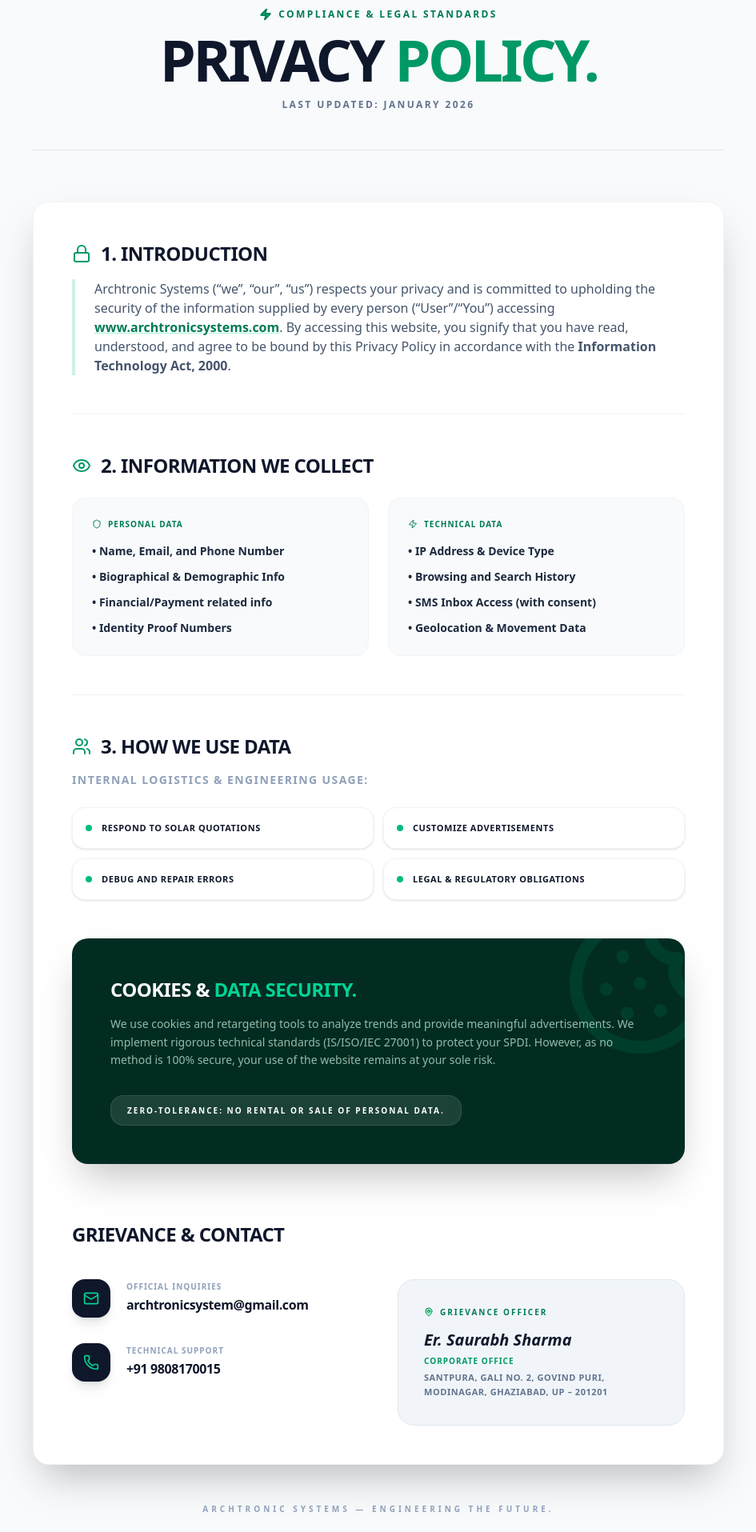
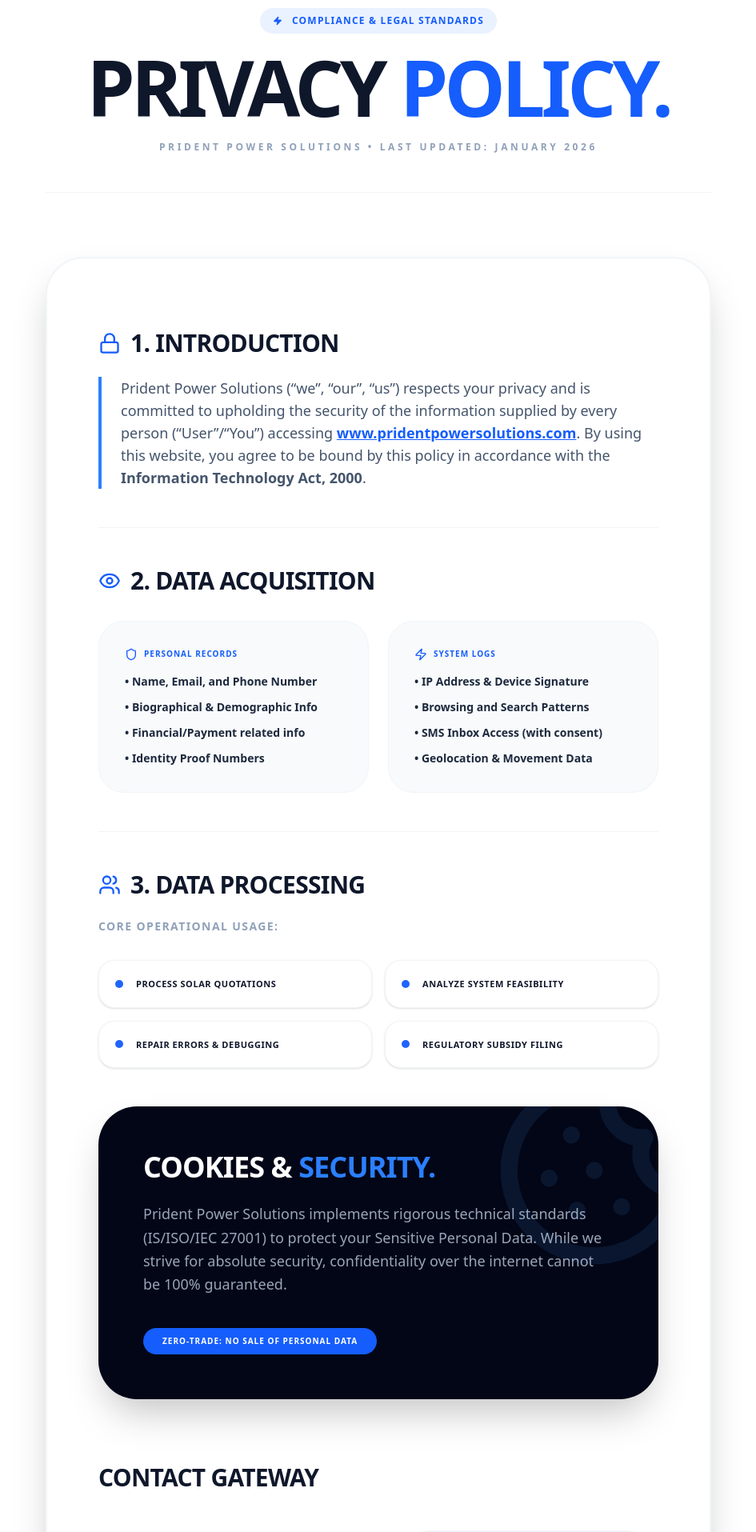
Before and after one commit to saurav5665/Prident-Power, a Next.js app: page /privacy-policy in a window 1280 px wide. Shown: the part 220-2135 px from the top of the page at 80% size, without its empty margins (167-1112 px from the left). Built offline with nearby package versions, Linux system fonts and the light colour scheme.

Commit message:
Upadte the Privecy Policies

```diff
--- a/app/_components/PrivacyPolicy.jsx
+++ b/app/_components/PrivacyPolicy.jsx
@@ -1,53 +1,60 @@
+"use client"
+
 import React from "react";
-import { Shield, Lock, Eye, Users, Cookie, Mail, Phone, MapPin, Zap } from "lucide-react";
+import { Shield, Lock, Eye, Users, Cookie, Mail, Phone, MapPin, Zap, Globe } from "lucide-react";
+import { Badge } from "@/components/ui/badge";
+import { Card, CardContent } from "@/components/ui/card";
+import { Separator } from "@/components/ui/separator";
 
 const PrivacyPolicy = () => {
   const lastUpdated = "January 2026";
 
   return (
-    <div className="min-h-screen bg-slate-50 py-16 md:py-24 selection:bg-emerald-100">
-      <div className="container mx-auto px-4 max-w-4xl">
+    <div className="min-h-screen bg-white py-12 md:py-24 selection:bg-blue-100 overflow-x-hidden">
+      <div className="container mx-auto px-4 sm:px-6 lg:px-8 max-w-4xl">
 
-        {/* Header Section: Industrial Clean Aesthetic */}
-        <div className="flex flex-col items-center justify-center text-center mb-12 md:mb-16 border-b border-slate-200 pb-12">
-          <div className="flex items-center gap-2 mb-4 text-emerald-700 font-bold uppercase tracking-[0.2em] text-[10px] md:text-xs">
-            <Zap className="w-4 h-4 fill-emerald-600" />
+        {/* SECTION 1: HERO HEADER */}
+        <div className="flex flex-col items-center justify-center text-center mb-12 md:mb-20 border-b border-slate-100 pb-12">
+          <Badge className="bg-blue-500/10 text-blue-600 border-none px-4 py-2 rounded-full text-[10px] md:text-xs font-black uppercase tracking-widest mb-6">
+            <Zap className="w-4 h-4 mr-2 fill-blue-600" />
             Compliance & Legal Standards
-          </div>
-          <h1 className="text-4xl md:text-7xl font-black text-slate-900 tracking-tighter uppercase leading-[0.9] mb-4">
-            PRIVACY <span className="text-emerald-600">POLICY.</span>
+          </Badge>
+          <h1 className="text-4xl md:text-8xl font-black text-slate-900 tracking-tighter uppercase leading-[0.9] mb-6">
+            PRIVACY <span className="text-blue-600">POLICY.</span>
           </h1>
-          <p className="text-slate-500 font-bold uppercase tracking-[0.2em] text-[10px] md:text-xs">
-            Last Updated: {lastUpdated}
+          <p className="text-slate-400 font-bold uppercase tracking-[0.3em] text-[10px] md:text-xs">
+            Prident Power Solutions • Last Updated: {lastUpdated}
           </p>
         </div>
 
-        {/* Main Content Card */}
-        <div className="bg-white shadow-2xl rounded-2xl overflow-hidden border border-slate-100">
-          <div className="p-8 md:p-12 space-y-12 text-slate-600 leading-relaxed font-medium">
+        {/* SECTION 2: LEGAL CONTENT CARD */}
+        <Card className="shadow-2xl rounded-[2rem] md:rounded-[3rem] overflow-hidden border-slate-100 border-2">
+          <CardContent className="p-8 md:p-16 space-y-12 text-slate-600 leading-relaxed font-medium">
 
             {/* 1. Introduction */}
             <section>
-              <h2 className="text-xl md:text-2xl font-black text-slate-900 uppercase tracking-tight mb-4 flex items-center gap-3">
-                <Lock className="text-emerald-600" size={24} /> 1. Introduction
+              <h2 className="text-xl md:text-3xl font-black text-slate-900 uppercase tracking-tight mb-6 flex items-center gap-3">
+                <Lock className="text-blue-600" size={28} /> 1. Introduction
               </h2>
-              <p className="text-sm md:text-base border-l-4 border-emerald-500/20 pl-6">
-                Archtronic Systems (“we”, “our”, “us”) respects your privacy and is committed to upholding the security of the information supplied by every person (“User”/“You”) accessing <span className="text-emerald-700 font-bold underline decoration-emerald-200">www.archtronicsystems.com</span>.
-                By accessing this website, you signify that you have read, understood, and agree to be bound by this Privacy Policy in accordance with the <strong>Information Technology Act, 2000</strong>.
-              </p>
+              <div className="border-l-4 border-blue-500 pl-6">
+                <p className="text-sm md:text-lg">
+                  Prident Power Solutions (“we”, “our”, “us”) respects your privacy and is committed to upholding the security of the information supplied by every person (“User”/“You”) accessing <span className="text-blue-600 font-bold underline">www.pridentpowersolutions.com</span>.
+                  By using this website, you agree to be bound by this policy in accordance with the <strong>Information Technology Act, 2000</strong>.
+                </p>
+              </div>
             </section>
 
-            <div className="h-px bg-slate-100 w-full" />
+            <Separator className="bg-slate-100" />
 
             {/* 2. Information Collection */}
             <section>
-              <h2 className="text-xl md:text-2xl font-black text-slate-900 uppercase tracking-tight mb-6 flex items-center gap-3">
-                <Eye className="text-emerald-600" size={24} /> 2. Information We Collect
+              <h2 className="text-xl md:text-3xl font-black text-slate-900 uppercase tracking-tight mb-8 flex items-center gap-3">
+                <Eye className="text-blue-600" size={28} /> 2. Data Acquisition
               </h2>
-              <div className="grid md:grid-cols-2 gap-4 md:gap-6">
-                <div className="bg-slate-50 p-6 rounded-xl border border-slate-100 transition-all hover:border-emerald-200">
-                  <h4 className="font-black text-emerald-700 uppercase text-[10px] tracking-widest mb-4 flex items-center gap-2">
-                    <Shield className="w-3 h-3" /> Personal Data
+              <div className="grid md:grid-cols-2 gap-6">
+                <div className="bg-slate-50 p-8 rounded-[2rem] border border-slate-100 hover:border-blue-200 transition-colors group">
+                  <h4 className="font-black text-blue-600 uppercase text-[10px] tracking-widest mb-4 flex items-center gap-2">
+                    <Shield className="w-4 h-4 group-hover:fill-blue-600" /> Personal Records
                   </h4>
                   <ul className="space-y-3 text-xs md:text-sm font-bold text-slate-800">
                     <li>• Name, Email, and Phone Number</li>
@@ -56,13 +63,13 @@
                     <li>• Identity Proof Numbers</li>
                   </ul>
                 </div>
-                <div className="bg-slate-50 p-6 rounded-xl border border-slate-100 transition-all hover:border-emerald-200">
-                  <h4 className="font-black text-emerald-700 uppercase text-[10px] tracking-widest mb-4 flex items-center gap-2">
-                    <Zap className="w-3 h-3" /> Technical Data
+                <div className="bg-slate-50 p-8 rounded-[2rem] border border-slate-100 hover:border-blue-200 transition-colors group">
+                  <h4 className="font-black text-blue-600 uppercase text-[10px] tracking-widest mb-4 flex items-center gap-2">
+                    <Zap className="w-4 h-4 group-hover:fill-blue-600" /> System Logs
                   </h4>
                   <ul className="space-y-3 text-xs md:text-sm font-bold text-slate-800">
-                    <li>• IP Address & Device Type</li>
-                    <li>• Browsing and Search History</li>
+                    <li>• IP Address & Device Signature</li>
+                    <li>• Browsing and Search Patterns</li>
                     <li>• SMS Inbox Access (with consent)</li>
                     <li>• Geolocation & Movement Data</li>
                   </ul>
@@ -70,99 +77,95 @@
               </div>
             </section>
 
-            <div className="h-px bg-slate-100 w-full" />
+            <Separator className="bg-slate-100" />
 
-            {/* 3. Usage of Information */}
+            {/* 3. Usage */}
             <section>
-              <h2 className="text-xl md:text-2xl font-black text-slate-900 uppercase tracking-tight mb-4 flex items-center gap-3">
-                <Users className="text-emerald-600" size={24} /> 3. How We Use Data
+              <h2 className="text-xl md:text-3xl font-black text-slate-900 uppercase tracking-tight mb-6 flex items-center gap-3">
+                <Users className="text-blue-600" size={28} /> 3. Data Processing
               </h2>
-              <p className="mb-6 text-sm font-bold text-slate-400 uppercase tracking-widest">Internal Logistics & Engineering Usage:</p>
-              <div className="grid md:grid-cols-2 gap-3 text-[10px] md:text-[11px] font-bold uppercase tracking-wider">
-                <div className="flex items-center gap-3 bg-white p-4 rounded-xl border border-slate-100 text-slate-900 shadow-sm transition-all hover:scale-[1.02]">
-                  <div className="w-2 h-2 bg-emerald-500 rounded-full shrink-0" /> Respond to Solar Quotations
-                </div>
-                <div className="flex items-center gap-3 bg-white p-4 rounded-xl border border-slate-100 text-slate-900 shadow-sm transition-all hover:scale-[1.02]">
-                  <div className="w-2 h-2 bg-emerald-500 rounded-full shrink-0" /> Customize Advertisements
-                </div>
-                <div className="flex items-center gap-3 bg-white p-4 rounded-xl border border-slate-100 text-slate-900 shadow-sm transition-all hover:scale-[1.02]">
-                  <div className="w-2 h-2 bg-emerald-500 rounded-full shrink-0" /> Debug and Repair Errors
-                </div>
-                <div className="flex items-center gap-3 bg-white p-4 rounded-xl border border-slate-100 text-slate-900 shadow-sm transition-all hover:scale-[1.02]">
-                  <div className="w-2 h-2 bg-emerald-500 rounded-full shrink-0" /> Legal & Regulatory Obligations
-                </div>
+              <p className="mb-8 text-sm font-bold text-slate-400 uppercase tracking-widest">Core Operational Usage:</p>
+              <div className="grid md:grid-cols-2 gap-4">
+                {[
+                  "Process Solar Quotations",
+                  "Analyze System Feasibility",
+                  "Repair Errors & Debugging",
+                  "Regulatory Subsidy Filing"
+                ].map((text, idx) => (
+                  <div key={idx} className="flex items-center gap-4 bg-white p-5 rounded-2xl border border-slate-100 text-slate-900 shadow-sm hover:scale-[1.02] transition-transform">
+                    <div className="w-2.5 h-2.5 bg-blue-600 rounded-full shrink-0 animate-pulse" />
+                    <span className="text-[11px] font-black uppercase tracking-wider">{text}</span>
+                  </div>
+                ))}
               </div>
             </section>
 
-            {/* 4. Cookies & Security: Dark Industrial Callout */}
-            <section className="bg-[#022c22] p-8 md:p-12 rounded-2xl text-white relative overflow-hidden shadow-2xl">
-              <Cookie className="absolute -top-10 -right-10 w-48 h-48 opacity-10 text-emerald-400 rotate-12" />
-              <h2 className="text-2xl font-black uppercase tracking-tight mb-4 relative z-10">
-                COOKIES & <span className="text-emerald-400">DATA SECURITY.</span>
+            {/* 4. Cookies & Security Callout */}
+            <section className="bg-[#020617] p-10 md:p-14 rounded-[3rem] text-white relative overflow-hidden shadow-2xl">
+              <Cookie className="absolute -top-12 -right-12 w-64 h-64 opacity-10 text-blue-400 rotate-12 pointer-events-none" />
+              <h2 className="text-2xl md:text-4xl font-black uppercase tracking-tight mb-6 relative z-10">
+                COOKIES & <span className="text-blue-500">SECURITY.</span>
               </h2>
-              <p className="text-emerald-100/70 mb-8 text-xs md:text-sm font-medium relative z-10 leading-relaxed">
-                We use cookies and retargeting tools to analyze trends and provide meaningful advertisements.
-                We implement rigorous technical standards (IS/ISO/IEC 27001) to protect your SPDI. However, as no method is 100% secure, your use of the website remains at your sole risk.
+              <p className="text-blue-100/70 mb-10 text-sm md:text-lg font-medium relative z-10 leading-relaxed">
+                Prident Power Solutions implements rigorous technical standards (IS/ISO/IEC 27001) to protect your Sensitive Personal Data. While we strive for absolute security, confidentiality over the internet cannot be 100% guaranteed.
               </p>
-              <div className="inline-block px-5 py-2.5 bg-white/10 rounded-xl border border-white/10 text-[9px] md:text-[10px] font-black uppercase tracking-[0.2em] relative z-10">
-                Zero-Tolerance: No Rental or Sale of Personal Data.
-              </div>
+              <Badge className="bg-blue-600 hover:bg-blue-500 text-white border-none py-2 px-6 rounded-full uppercase tracking-widest text-[9px] md:text-[10px] relative z-10 font-black">
+                Zero-Trade: No Sale of Personal Data
+              </Badge>
             </section>
 
-            {/* 5. Grievance Redressal */}
-            <section className="pt-6">
-              <h2 className="text-xl md:text-2xl font-black text-slate-900 uppercase tracking-tight mb-10">
-                Grievance & Contact
+            {/* 5. Contact & Grievance */}
+            <section className="pt-8">
+              <h2 className="text-xl md:text-3xl font-black text-slate-900 uppercase tracking-tight mb-12">
+                Contact Gateway
               </h2>
-              <div className="grid md:grid-cols-2 gap-8 lg:gap-12">
-                <div className="space-y-8">
-                  <div className="flex items-center gap-5">
-                    <div className="w-12 h-12 rounded-xl bg-slate-900 flex items-center justify-center text-emerald-400 shrink-0 shadow-lg">
-                      <Mail size={20}/>
+              <div className="grid md:grid-cols-2 gap-12">
+                <div className="space-y-10">
+                  <div className="flex items-center gap-6 group">
+                    <div className="w-14 h-14 rounded-2xl bg-slate-900 flex items-center justify-center text-blue-400 shrink-0 shadow-lg group-hover:bg-blue-600 group-hover:text-white transition-all">
+                      <Mail size={24}/>
+                    </div>
+                    <div className="overflow-hidden">
+                      <p className="text-[10px] font-black text-slate-400 uppercase tracking-widest mb-1">Official Email</p>
+                      <p className="font-bold text-slate-900 text-sm md:text-lg break-all">gaurav.sharma@pridentpowersolutions.com</p>
+                    </div>
+                  </div>
+                  <div className="flex items-center gap-6 group">
+                    <div className="w-14 h-14 rounded-2xl bg-slate-900 flex items-center justify-center text-blue-400 shrink-0 shadow-lg group-hover:bg-blue-600 group-hover:text-white transition-all">
+                      <Phone size={24}/>
                     </div>
                     <div>
-                      <p className="text-[10px] font-black text-slate-400 uppercase tracking-widest leading-none mb-1.5">Official Inquiries</p>
-                      <p className="font-bold text-slate-900 text-sm md:text-base tracking-tight">archtronicsystem@gmail.com</p>
-                    </div>
-                  </div>
-                  <div className="flex items-center gap-5">
-                    <div className="w-12 h-12 rounded-xl bg-slate-900 flex items-center justify-center text-emerald-400 shrink-0 shadow-lg">
-                      <Phone size={20}/>
-                    </div>
-                    <div>
-                      <p className="text-[10px] font-black text-slate-400 uppercase tracking-widest leading-none mb-1.5">Technical Support</p>
-                      <p className="font-bold text-slate-900 text-sm md:text-base tracking-tight">+91 9808170015</p>
+                      <p className="text-[10px] font-black text-slate-400 uppercase tracking-widest mb-1">Support Helpline</p>
+                      <p className="font-bold text-slate-900 text-sm md:text-lg tracking-widest">+91 9540263662</p>
                     </div>
                   </div>
                 </div>
 
-                <div className="p-8 bg-slate-100 rounded-2xl border border-slate-200">
-                <h4 className="text-[10px] font-black text-emerald-700 uppercase tracking-[0.2em] mb-4 flex items-center gap-2">
-                    <MapPin size={12} className="fill-emerald-200" /> Grievance Officer
-                </h4>
-                <p className="font-black text-xl text-slate-900 mb-2 leading-none italic">
-                    Er. Saurabh Sharma
-                </p>
-                <div className="space-y-1">
-                    <p className="text-[10px] font-black text-emerald-600 uppercase tracking-widest">
-                    Corporate Office
+                <div className="p-8 md:p-10 bg-slate-50 rounded-[2.5rem] border-2 border-slate-100 relative group">
+                  <h4 className="text-[10px] font-black text-blue-700 uppercase tracking-[0.2em] mb-6 flex items-center gap-2">
+                    <MapPin size={12} className="fill-blue-200" /> Reg. Office
+                  </h4>
+                  <div className="space-y-4">
+                    <p className="font-black text-xl text-slate-900 italic leading-none group-hover:text-blue-600 transition-colors">
+                        Prident Power Solutions
                     </p>
-                    <p className="text-[11px] text-slate-500 leading-relaxed font-bold uppercase tracking-wider">
-                    Santpura, Gali No. 2, Govind Puri, <br />
-                    Modinagar, Ghaziabad, UP – 201201
+                    <p className="text-[11px] md:text-xs text-slate-500 leading-relaxed font-bold uppercase tracking-[0.1em]">
+                      Ground Floor, M – 171, Jaitpur Pusta Road, <br />
+                      Hari Nagar Extension, South East Delhi, 110044
                     </p>
-                </div>
+                  </div>
+                  <Globe className="absolute bottom-6 right-6 w-12 h-12 text-slate-200 opacity-20" />
                 </div>
               </div>
             </section>
+          </CardContent>
+        </Card>
 
-          </div>
-        </div>
-
-        {/* Footer Disclaimer */}
-        <div className="mt-12 text-center pb-8">
-          <p className="text-[10px] font-black uppercase tracking-[0.4em] text-slate-400">
-            ARCHTRONIC SYSTEMS — ENGINEERING THE FUTURE.
+        {/* SECTION 3: FOOTER CALL-OUT */}
+        <div className="mt-16 text-center pb-12">
+          <p className="text-[10px] font-black uppercase tracking-[0.4em] text-slate-400 px-6 leading-loose">
+            PRIDENT POWER SOLUTIONS — DIGITAL PRESENCE. <br />
+            ENGINEERING EXCELLENCE SINCE 2017.
           </p>
         </div>
 
--- a/app/_components/Services.jsx
+++ b/app/_components/Services.jsx
@@ -128,6 +128,7 @@
                       src={service.img}
                       alt={service.title}
                       fill
+                      quality={60}
                       className="object-cover transition-transform duration-700 group-hover:scale-110"
                     />
                     <div className="absolute inset-0 bg-blue-900/10 group-hover:bg-transparent transition-all" />
```
